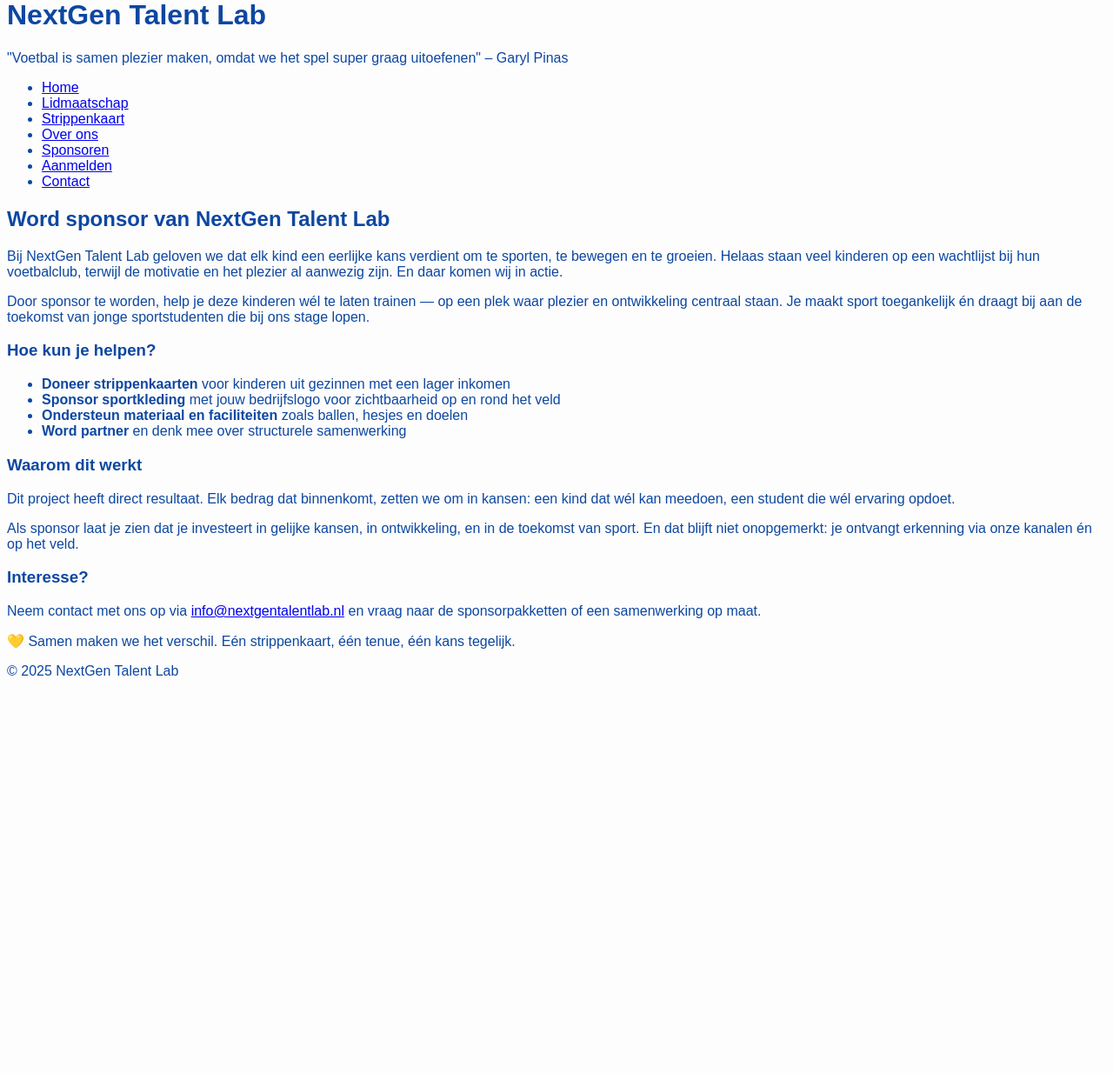
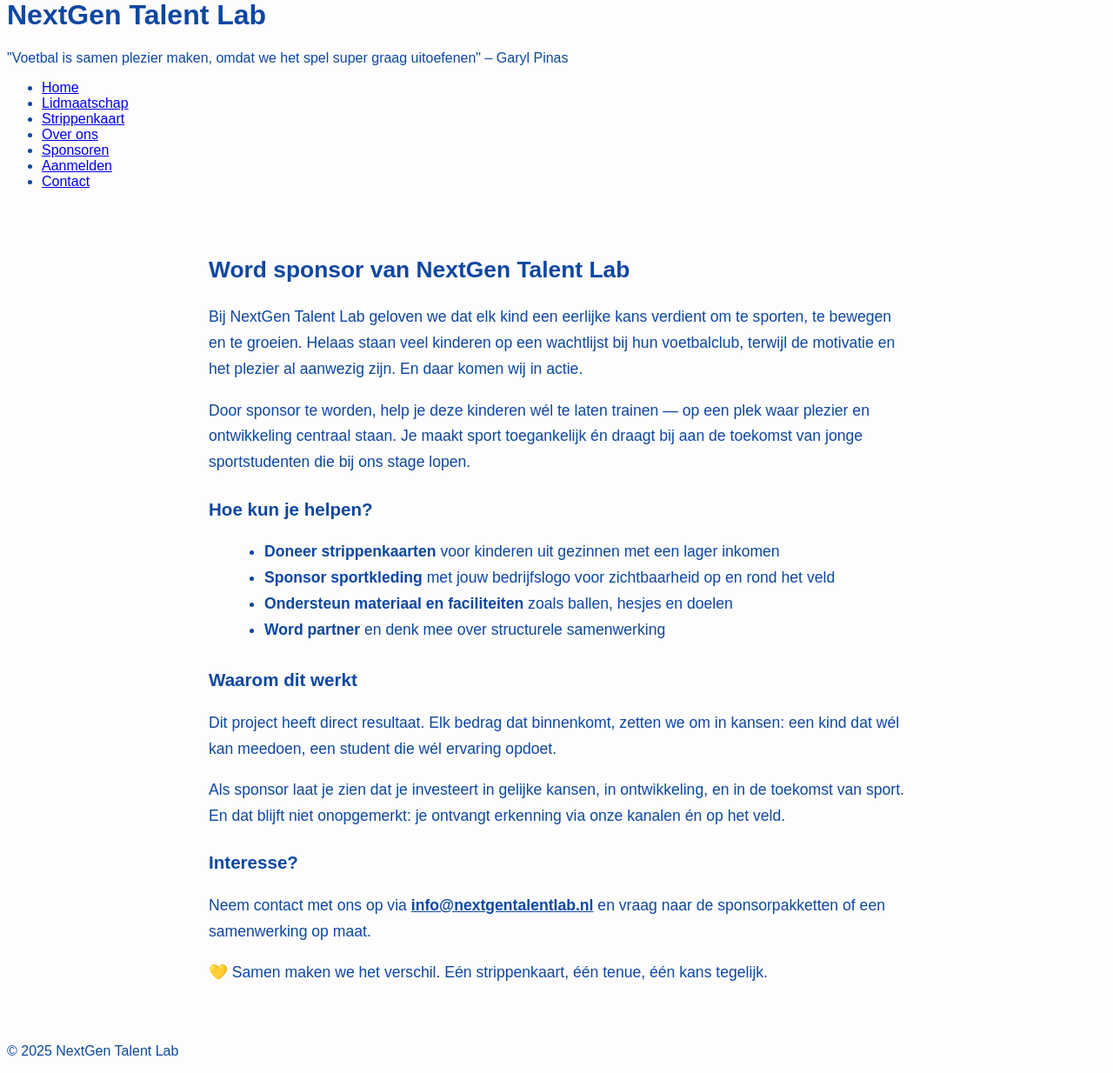
Before and after one commit to nextgentalentlab/nextgentalentlab, a PHP site: page /sponsoren.html in a window 1280 px wide. Shown: the part 1058-2292 px from the top of the page at 87% size. Before the commit the page ends 1835 px from the top, so only its background shows below. Run offline with PHP 8.4, Linux system fonts and the light colour scheme.

Commit message:
Update style.css

```diff
--- a/style.css
+++ b/style.css
@@ -1 +1,20 @@
-body { font-family: sans-serif; background-color: #fdfdfd; color: #0d47a1; }
+body { font-family: sans-serif; background-color: #fdfdfd; color: #0d47a1; }.sponsoren {
+  max-width: 800px;
+  margin: 0 auto;
+  padding: 2rem;
+  font-size: 1.1rem;
+  line-height: 1.7;
+}
+.sponsoren h2, .sponsoren h3 {
+  color: #0d47a1;
+  margin-bottom: 1rem;
+}
+.sponsoren ul {
+  margin-left: 1.5rem;
+  margin-bottom: 1.5rem;
+}
+.sponsoren a {
+  color: #0d47a1;
+  font-weight: bold;
+  text-decoration: underline;
+}
```
